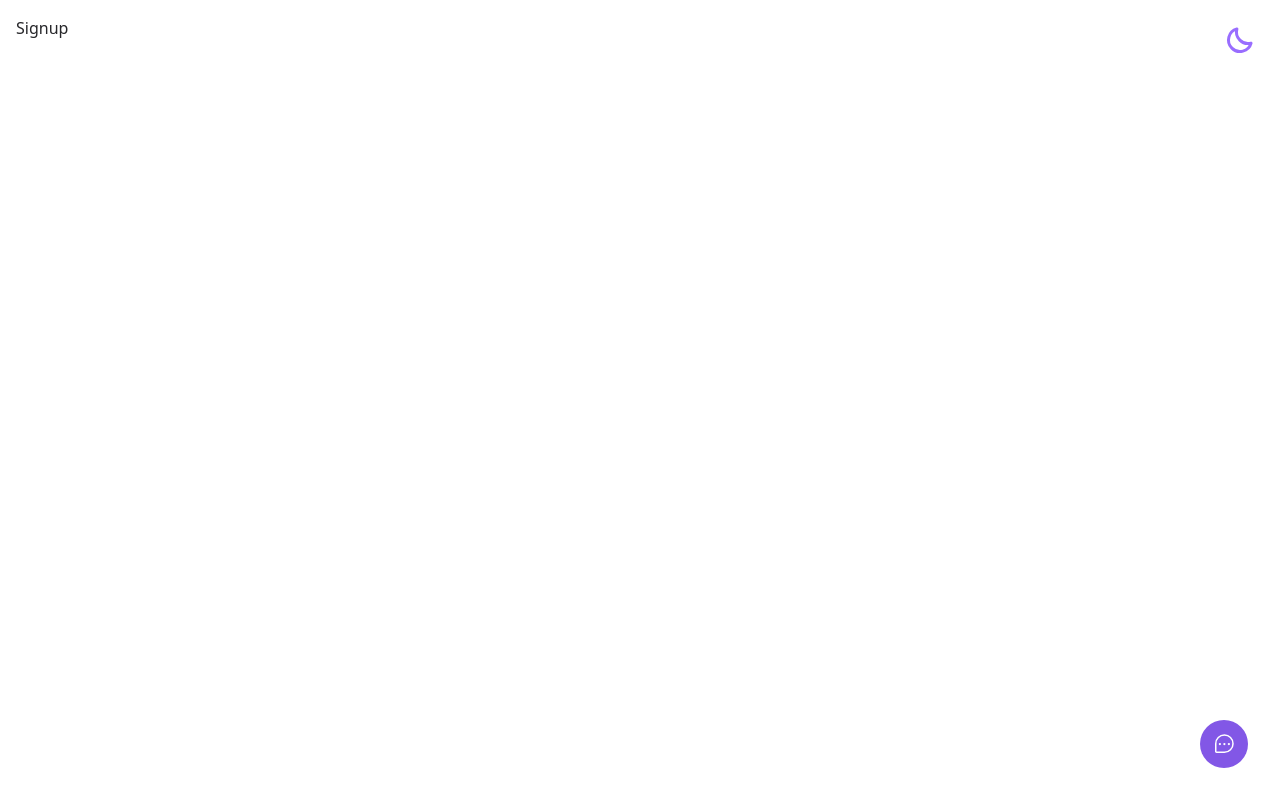
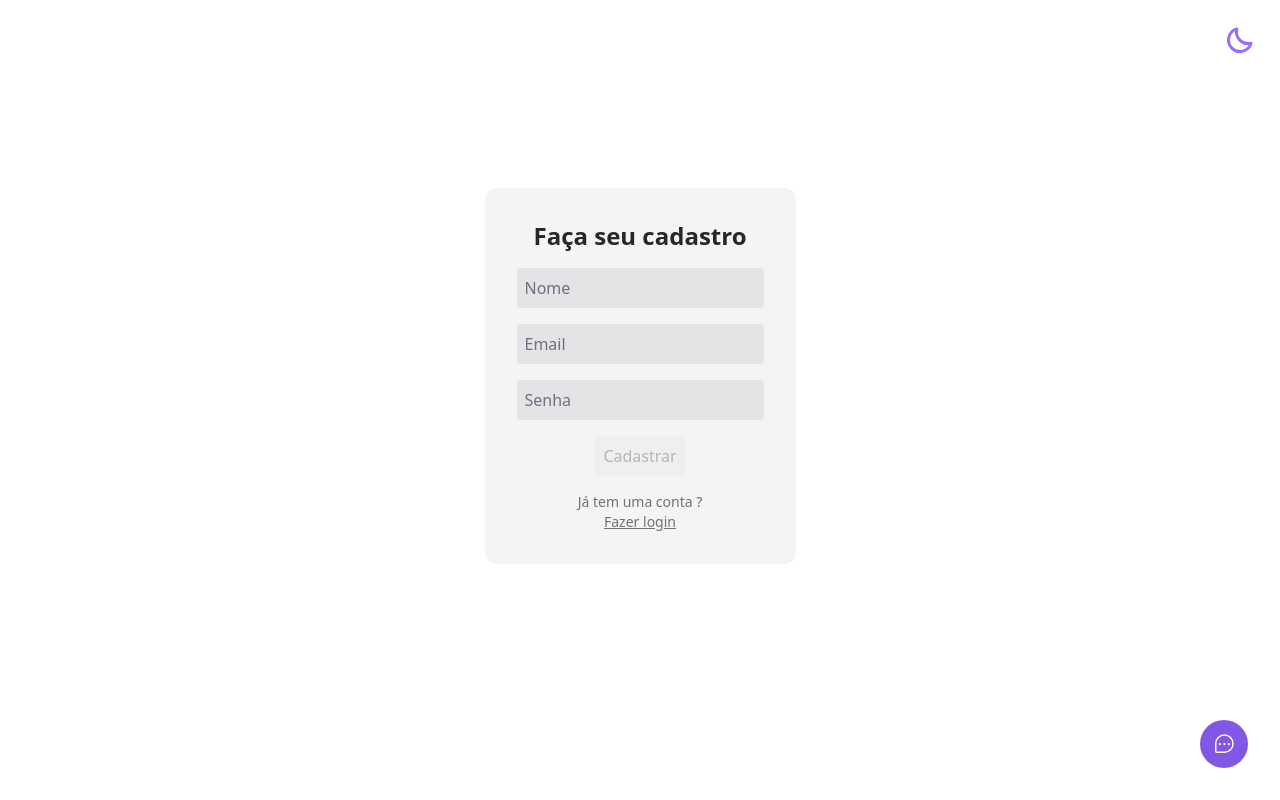
Before and after one commit to acferM/nlw-return, a React (Vite) app in the folder web/: page /signup in a window 1280 px wide. Built offline with nearby package versions, Linux system fonts and the light colour scheme; no server answers.

Commit message:
Input component + singunp page

```diff
--- /dev/null
+++ b/web/src/components/Input.tsx
@@ -0,0 +1,16 @@
+import { InputHTMLAttributes } from "react";
+
+interface InputProps extends InputHTMLAttributes<HTMLInputElement> {
+  handleOnChange: (value: string) => void
+  value: string
+}
+
+export function Input({ handleOnChange, ...rest }: InputProps) {
+  return (
+    <input
+      {...rest}
+      onChange={(event) => handleOnChange(event.target.value)}
+      className="w-38 p-2 rounded bg-zinc-200 dark:bg-zinc-700 border-0 mt-4 focus:outline-2 focus:outline-brand-300 focus:ring-0 transition-colors"
+    />
+  )
+}
--- a/web/src/pages/Signin.tsx
+++ b/web/src/pages/Signin.tsx
@@ -11,12 +11,14 @@
 
 import { FormEvent, useCallback, useState } from "react"
 import { Link, useNavigate } from "react-router-dom"
+import { Input } from "../components/Input"
+import { Loading } from "../components/Loading"
 import { useAuth } from "../hooks/useAuth"
-import { api } from "../libs/api"
 
 export function Signin() {
   const [email, setEmail] = useState('')
   const [password, setPassword] = useState('')
+  const [isSigningIn, setIsSigninIn] = useState(false)
 
   const { signIn } = useAuth()
 
@@ -25,8 +27,11 @@ export function Signin() {
   const handleSignIn = useCallback(async (event: FormEvent) => {
     event.preventDefault()
 
+    setIsSigninIn(true)
+
     await signIn(email, password)
 
+    setIsSigninIn(true)
     navigate('/dashboard')
   }, [email, password])
 
@@ -38,27 +43,26 @@ export function Signin() {
       >
         <h1 className="text-zinc-800 dark:text-zinc-100 font-bold text-2xl transition-colors">Faça login</h1>
 
-        <input
+        <Input
           type="email"
           placeholder="Email"
           value={email}
-          onChange={(event) => setEmail(event.target.value)}
+          handleOnChange={setEmail}
           className="w-38 p-2 rounded bg-zinc-200 dark:bg-zinc-700 border-0 mt-4 focus:outline-2 focus:outline-brand-300 focus:ring-0 transition-colors"
         />
-        <input
+        <Input
           type="password"
           placeholder="Senha"
           value={password}
-          onChange={(event) => setPassword(event.target.value)}
-          className="w-38 p-2 rounded bg-zinc-200 dark:bg-zinc-700 border-0 mt-4 focus:outline-2 focus:outline-brand-300 focus:ring-0 transition-colors"
+          handleOnChange={setPassword}
         />
 
         <button
           type="submit"
-          disabled={!email && !password}
+          disabled={!email || !password}
           className="mt-4 p-2 rounded bg-zinc-200 hover:bg-zinc-300 dark:bg-zinc-700 dark:hover:bg-zinc-600 focus:outline-2 focus:outline-brand-300 focus:ring-0 focus:border-0 transition-colors disabled:opacity-30 disabled:hover:bg-zinc-300 disabled:dark:hover:bg-zinc-700"
         >
-          Entrar
+          {isSigningIn ? <Loading /> : 'Entrar'}
         </button>
 
         <p className="mt-4 text-sm text-center text-zinc-500 dark:text-zinc-400 transition-color">Não é cadastrado ?
--- a/web/src/pages/Signup.tsx
+++ b/web/src/pages/Signup.tsx
@@ -1,3 +1,84 @@
+import { FormEvent, useCallback, useState } from "react"
+import { Link, useNavigate } from "react-router-dom"
+import { Input } from "../components/Input"
+import { Loading } from "../components/Loading"
+import { useAuth } from "../hooks/useAuth"
+import { api } from "../libs/api"
+
 export function Signup() {
-  return <h1>Signup</h1>
+  const [name, setName] = useState('')
+  const [email, setEmail] = useState('')
+  const [password, setPassword] = useState('')
+  const [isRegistering, setIsRegistering] = useState(false)
+
+  const { signIn } = useAuth()
+
+  const navigate = useNavigate()
+
+  const handleSignup = useCallback(async (event: FormEvent) => {
+    event.preventDefault()
+
+    setIsRegistering(true)
+
+    await api.post('/users', {
+      name,
+      email,
+      password,
+    })
+
+    await signIn(email, password)
+
+    setIsRegistering(false)
+
+    navigate('/dashboard')
+  }, [])
+
+  return (
+    <div className="w-[100%] h-[90vh] flex items-center justify-center">
+      <form
+        onSubmit={handleSignup}
+        className="p-8 flex flex-col items-center rounded-xl bg-zinc-100 dark:bg-zinc-800 transition-colors"
+      >
+        <h1 className="text-zinc-800 dark:text-zinc-100 font-bold text-2xl transition-colors">Faça seu cadastro</h1>
+
+        <Input
+          type="text"
+          placeholder="Nome"
+          value={name}
+          handleOnChange={setName}
+        />
+        <Input
+          type="email"
+          placeholder="Email"
+          value={email}
+          handleOnChange={setEmail}
+          className="w-38 p-2 rounded bg-zinc-200 dark:bg-zinc-700 border-0 mt-4 focus:outline-2 focus:outline-brand-300 focus:ring-0 transition-colors"
+        />
+        <Input
+          type="password"
+          placeholder="Senha"
+          value={password}
+          handleOnChange={setPassword}
+        />
+
+        <button
+          type="submit"
+          disabled={!name || !email || !password}
+          className="mt-4 p-2 rounded bg-zinc-200 hover:bg-zinc-300 dark:bg-zinc-700 dark:hover:bg-zinc-600 focus:outline-2 focus:outline-brand-300 focus:ring-0 focus:border-0 transition-colors disabled:opacity-30 disabled:hover:bg-zinc-200 disabled:dark:hover:bg-zinc-700"
+        >
+          {isRegistering ? <Loading /> : 'Cadastrar'}
+        </button>
+
+        <p className="mt-4 text-sm text-center text-zinc-500 dark:text-zinc-400 transition-color">Já tem uma conta ?
+          <br />
+          <Link
+            to="/"
+            className="underline underline-offset-1 hover:text-brand-500 transition-color"
+          >
+            Fazer login
+          </Link>
+        </p>
+      </form>
+    </div>
+  )
 }
```
